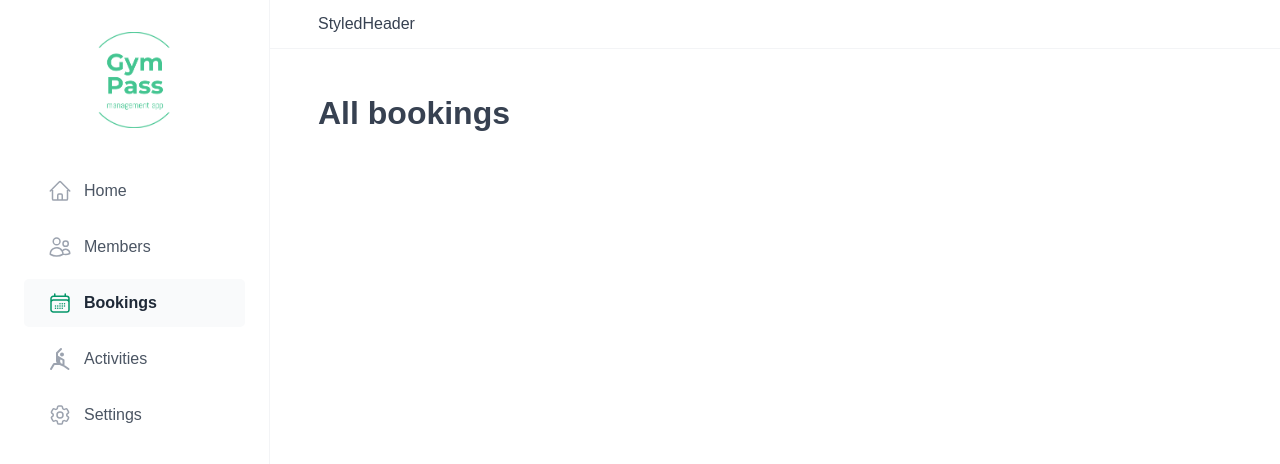
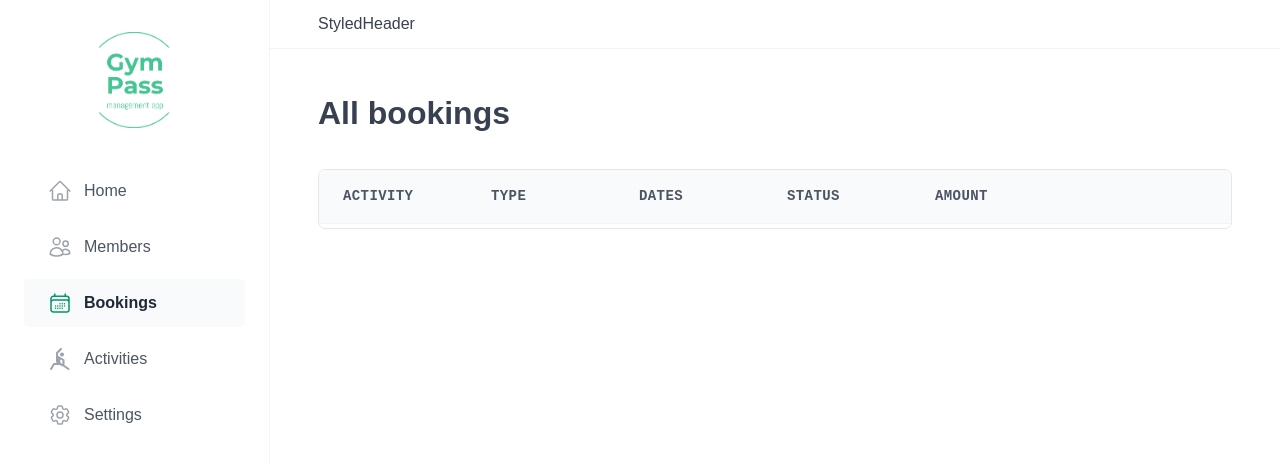
Before and after one commit to liviuschera/gym-pass, a React (Vite) app: page /bookings in a window 1280 px wide. Shown: the top 464 px of the page. Built offline with nearby package versions, Linux system fonts and the light colour scheme; no server answers; the database is empty; a web font is replaced by a local one.

Commit message:
add Bookings feature

```diff
--- a/src/features/activities/ActivityTable.jsx
+++ b/src/features/activities/ActivityTable.jsx
@@ -1,7 +1,7 @@
 import { useActivity } from "./useActivity";
 import Spinner from "../../ui/Spinner";
 import ActivityRow from "./ActivityRow";
-import { Table, TableBody, TableHeader } from "../../ui/Table";
+import { Empty, Table, TableBody, TableHeader } from "../../ui/Table";
 import { useSearchParams } from "react-router-dom";
 
 function ActivityTable() {
@@ -10,6 +10,10 @@ function ActivityTable() {
 
     if (isPending) {
         return <Spinner />;
+    }
+
+    if (!activities.length) {
+        return <Empty>No activities found.</Empty>;
     }
     // //////////////////////////////////////
     // FILTERING
@@ -109,7 +113,6 @@ function ActivityTable() {
                 <div>Max Capacity</div>
                 <div>Regular Price</div>
                 <div>Discount</div>
-                {/* <div>Delete</div> */}
             </TableHeader>
             <TableBody>
                 {sortedActivities.map((activity) => {
--- /dev/null
+++ b/src/features/bookings/BookingTable.jsx
@@ -0,0 +1,34 @@
+// import BookingRow from "./BookingRow";
+import Spinner from "../../ui/Spinner";
+import { Table, TableBody, TableHeader } from "../../ui/Table";
+import { useBookings } from "./useBookings";
+
+function BookingTable() {
+    const { bookings, isPending } = useBookings();
+
+    if (isPending) return <Spinner />;
+    return (
+        <Table>
+            <TableHeader
+                role="row"
+                as="header"
+                columns="1fr 1fr 1fr 1fr 1fr 1fr"
+            >
+                <div>Activity</div>
+                <div>Type</div>
+                <div>Dates</div>
+                <div>Status</div>
+                <div>Amount</div>
+                <div></div>
+            </TableHeader>
+
+            <TableBody>
+                {bookings.map((booking) => {
+                    console.log(booking);
+                })}
+            </TableBody>
+        </Table>
+    );
+}
+
+export default BookingTable;
--- /dev/null
+++ b/src/features/bookings/useBookings.js
@@ -0,0 +1,15 @@
+import { useQuery } from "@tanstack/react-query";
+import { getBookings } from "../../services/apiBookings";
+
+export function useBookings() {
+    const {
+        isPending,
+        data: bookings,
+        error,
+    } = useQuery({
+        queryKey: ["bookings"],
+        queryFn: getBookings, // async function that returns a promise
+    });
+
+    return { isPending, bookings, error };
+}
--- a/src/pages/Activities.jsx
+++ b/src/pages/Activities.jsx
@@ -1,8 +1,8 @@
 import Heading from "../ui/Heading";
-import ActivityTable from "../components/activities/ActivityTable";
-import AddActivity from "../components/activities/AddActivity";
+import ActivityTable from "../features/activities/ActivityTable";
+import AddActivity from "../features/activities/AddActivity";
 import Row from "../ui/Row";
-import ActivityTableOperations from "../components/activities/ActivityTableOperations";
+import ActivityTableOperations from "../features/activities/ActivityTableOperations";
 
 function Activities() {
     return (
--- a/src/pages/Bookings.jsx
+++ b/src/pages/Bookings.jsx
@@ -1,11 +1,15 @@
+import BookingTable from "../features/bookings/BookingTable";
 import Heading from "../ui/Heading";
 import Row from "../ui/Row";
 
 function Bookings() {
     return (
-        <Row>
-            <Heading>All bookings</Heading>
-        </Row>
+        <>
+            <Row>
+                <Heading>All bookings</Heading>
+            </Row>
+            <BookingTable />
+        </>
     );
 }
 
```
